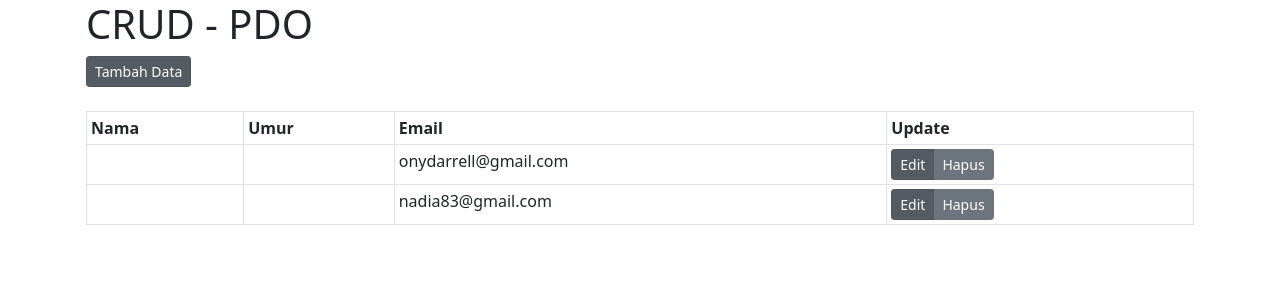
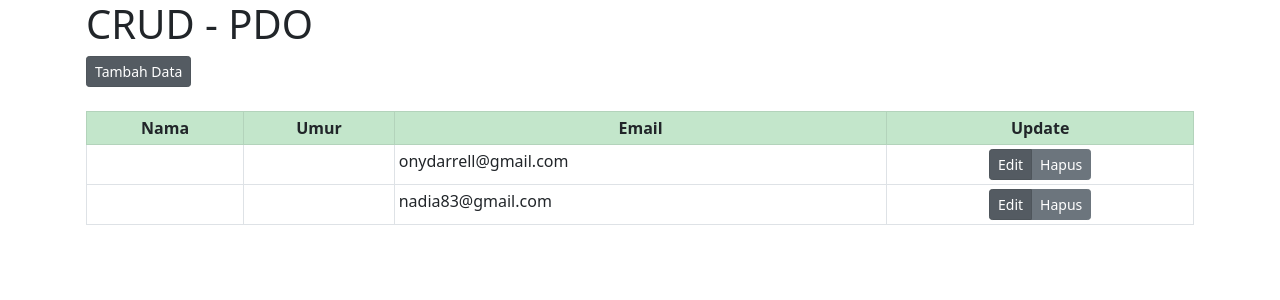
Before and after one commit to onydarrel/crud-pdo, a PHP site: page / in a window 1280 px wide. Shown: the top 300 px of the page. Run offline with PHP 8.4, Linux system fonts and the light colour scheme; data comes from the database, SQL or seed files in the repository; data that the repository does not hold is empty.

Commit message:
Update index.php

```diff
--- a/index.php
+++ b/index.php
@@ -29,22 +29,23 @@ $result = $db->query("SELECT * FROM users ORDER BY id ASC");
     <br /><br />
 
     <table class="table table-bordered table-hover table-sm">
-      <tr>
+      <thead class="table-success text-center">
         <th>Nama</th>
         <th>Umur</th>
         <th>Email</th>
         <th>Update</th>
-      </tr>
+      </thead>
 
+      <tbody>
         <?php
         while ($row = $result->fetch(PDO::FETCH_ASSOC)) {
           echo "<tr>";
           echo "<td>" . $row['nama'] . "</td>";
-        echo "<td>" . $row['umur'] . "</td>";
+          echo "<td class='text-center'>" . $row['umur'] . "</td>";
           echo "<td>" . $row['email'] . "</td>";
           // echo "<td><a href=\"edit.php?id=$row[id]\">Edit</a> |
           // <a href=\"hapus.php?id=$row[id]\" onClick=\"return confirm('Apakah Anda yakin ingin menghapus?')\">Hapus</a></td>";
-        echo "<td>
+          echo "<td class='text-center'>
                 <div class='btn-group btn-group-sm'>
                   <a class='btn btn-secondary active' href=\"edit.php?id=$row[id]\">Edit</a>
                   <a class='btn btn-secondary' href=\"hapus.php?id=$row[id]\" onClick=\"return confirm('Apakah Anda yakin ingin menghapus?')\">Hapus</a>
@@ -53,6 +54,7 @@ $result = $db->query("SELECT * FROM users ORDER BY id ASC");
           echo "</tr>";
         }
         ?>
+      </tbody>
     </table>
   </div>
 
```
Lines whose indentation alone changed are shown as unchanged.
